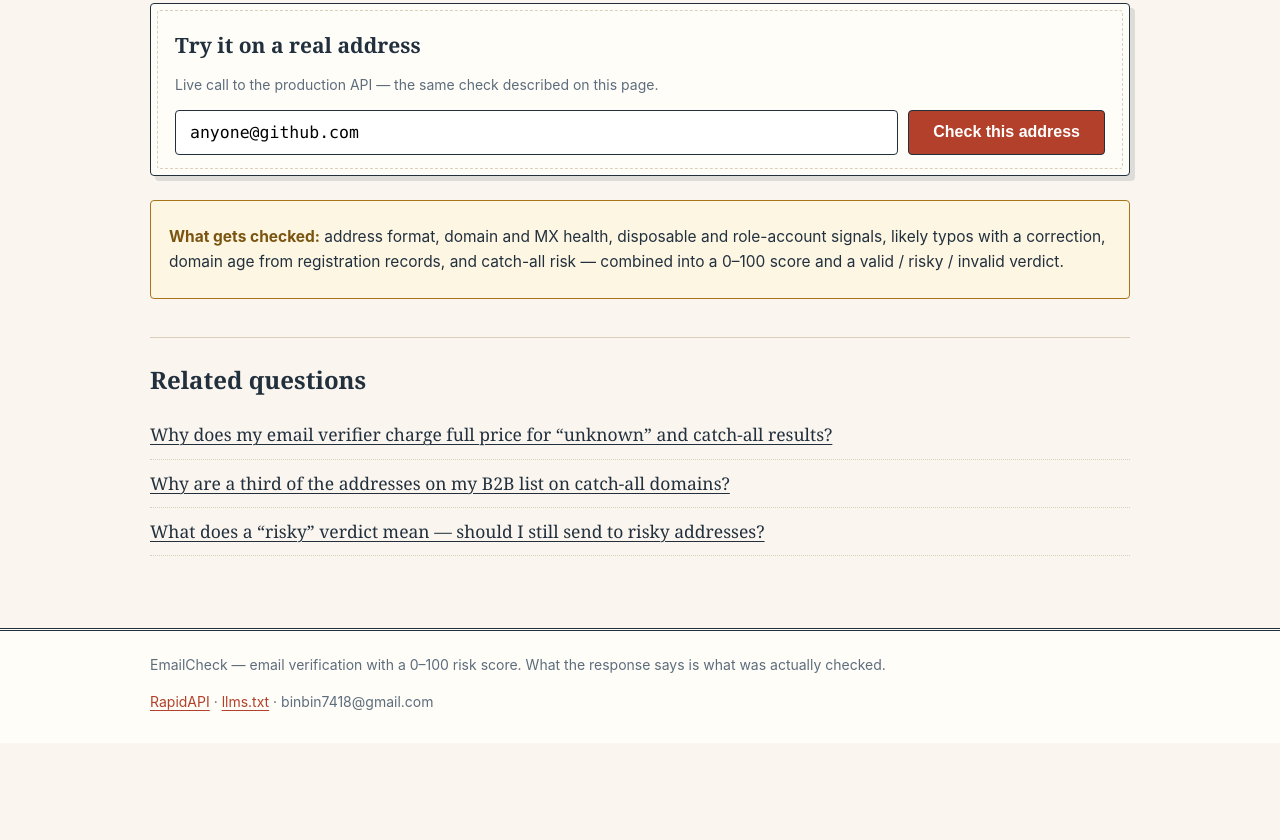
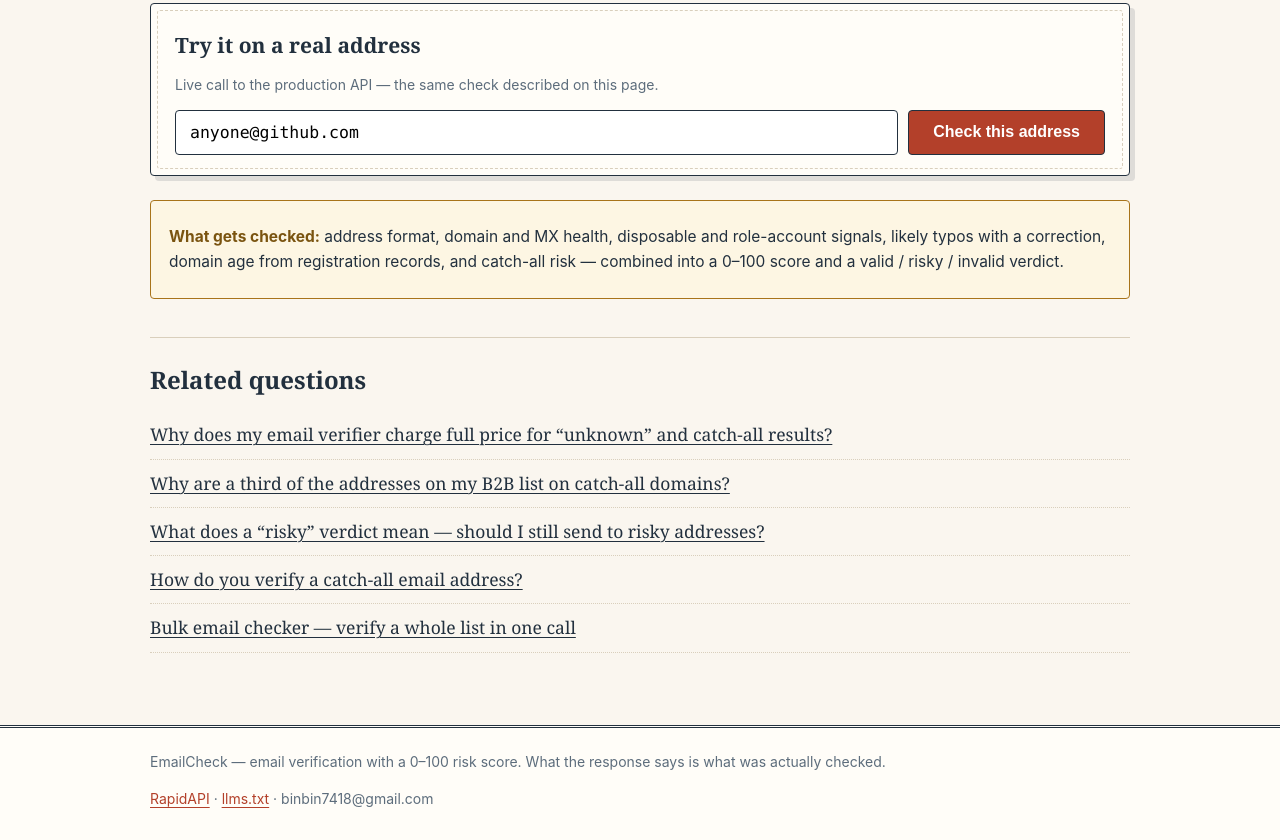
Before and after one commit to binbin7418-dotcom/emd-emailcheck-site, a plain HTML site: page questions/can-a-catch-all-email-address-be-verified/index.html in a window 1280 px wide. Shown: the part 1236-2076 px from the top of the page. Before the commit the page ends 1979 px from the top, so only its background shows below. Drawn offline with Linux system fonts and the light colour scheme.

Commit message:
Add files via upload

```diff
--- a/questions/can-a-catch-all-email-address-be-verified/index.html
+++ b/questions/can-a-catch-all-email-address-be-verified/index.html
@@ -92,6 +92,8 @@
     <li><a href="../why-do-verifiers-charge-full-price-for-unknown-results/">Why does my email verifier charge full price for “unknown” and catch-all results?</a></li>
     <li><a href="../why-are-so-many-b2b-addresses-on-catch-all-domains/">Why are a third of the addresses on my B2B list on catch-all domains?</a></li>
     <li><a href="../what-does-a-risky-email-verdict-mean/">What does a “risky” verdict mean — should I still send to risky addresses?</a></li>
+    <li><a href="../how-to-verify-catch-all-email-addresses/">How do you verify a catch-all email address?</a></li>
+    <li><a href="../../bulk-email-checker/">Bulk email checker — verify a whole list in one call</a></li>
   </ul>
 </main>
 
```
